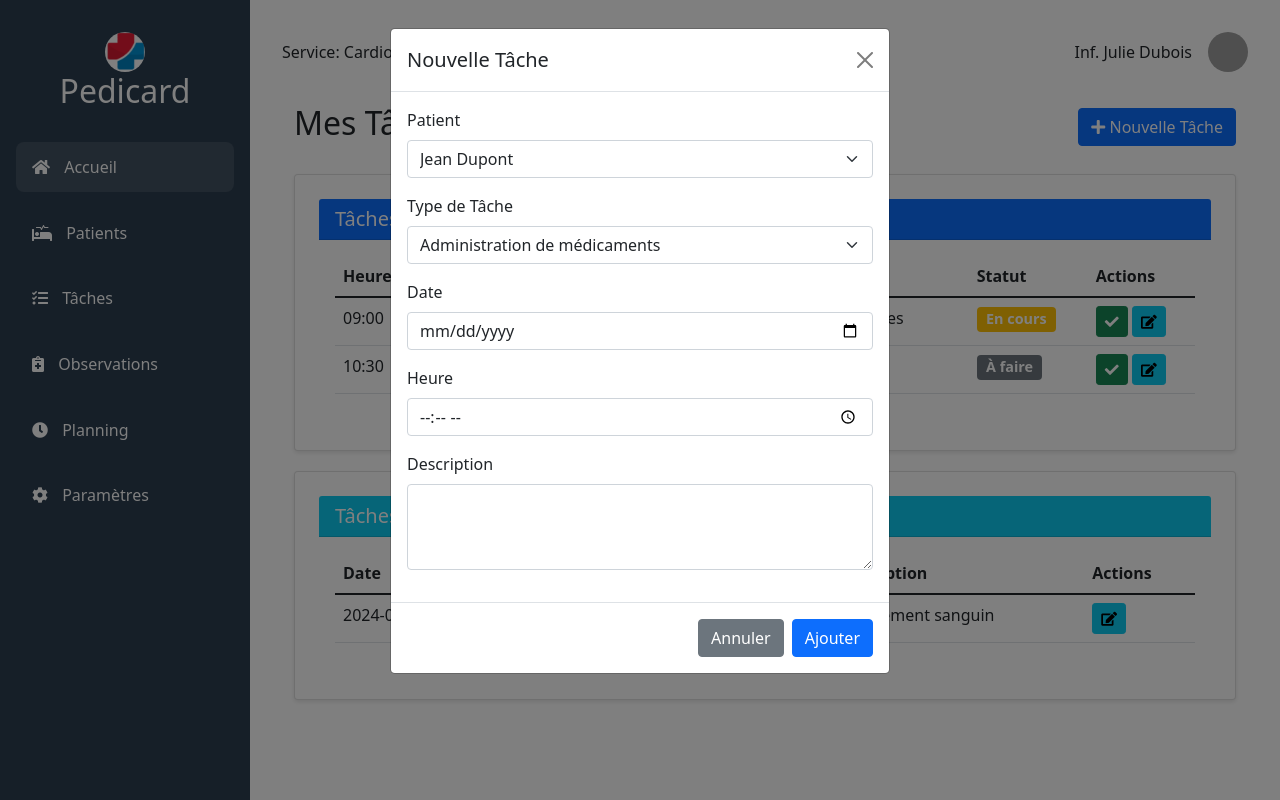
After one commit to essodond/Pedicard, a Django app: page /app/infirmier/taches/ in a window 1280 px wide, after a click on "Nouvelle Tâche". The commit adds this page. Run offline with Django 5.2, Linux system fonts and the light colour scheme; grey boxes are pictures that could not be loaded.

Commit message:
ajout de la partie infirmier et admin

```diff
--- /dev/null
+++ b/app/templates/infirmier/tache.html
@@ -0,0 +1,193 @@
+{% load static %}
+<!DOCTYPE html>
+<html lang="fr">
+<head>
+    <meta charset="UTF-8">
+    <meta name="viewport" content="width=device-width, initial-scale=1.0">
+    <title>Tâches Infirmier</title>
+    <link href="https://cdn.jsdelivr.net/npm/bootstrap@5.1.3/dist/css/bootstrap.min.css" rel="stylesheet">
+    <link href="https://cdnjs.cloudflare.com/ajax/libs/font-awesome/5.15.4/css/all.min.css" rel="stylesheet">
+    <link rel="stylesheet" href="{% static 'static/app/css/dashboards.css' %}">
+    <link rel="stylesheet" href="{% static 'app/css/dashboards.css' %}">
+    <link href="https://cdn.jsdelivr.net/npm/bootstrap@5.1.3/dist/css/bootstrap.min.css" rel="stylesheet">
+    <link href="https://cdnjs.cloudflare.com/ajax/libs/font-awesome/5.15.4/css/all.min.css" rel="stylesheet">
+    <style>
+        .task-card {
+            margin-bottom: 20px;
+            box-shadow: 0 2px 4px rgba(0,0,0,0.1);
+        }
+        .badge {
+            font-size: 0.9em;
+        }
+    </style>
+
+</head>
+<body>
+    <div class="sidebar">
+        <div class="logo">
+            <img src="{% static 'app/image/logo.png' %}" alt="Photo de profil" class="profile-pic">
+            <h2>Pedicard</h2>
+        </div>
+        <nav>
+            <a href="#" class="active"><i class="fas fa-home"></i> Accueil</a>
+            <a href="{% url 'liste_patients_infirmier'%}"><i class="fas fa-procedures"></i> Patients</a>
+            <a href="{% url 'taches'%}"><i class="fas fa-tasks"></i> Tâches</a>
+            <a href="#"><i class="fas fa-notes-medical"></i> Observations</a>
+            <a href="#"><i class="fas fa-clock"></i> Planning</a>
+            <a href="#"><i class="fas fa-cog"></i> Paramètres</a>
+        </nav>
+    </div>
+
+    <div class="main-content">
+        <header>
+            <div class="shift-info">
+                Service: Cardiologie - Équipe de jour
+            </div>
+            <div class="user-info">
+                <span>Inf. Julie Dubois</span>
+                <img src="https://placekitten.com/40/40" alt="Photo de profil" class="profile-pic">
+            </div>
+        </header>
+    <div class="container mt-4">
+        <div class="d-flex justify-content-between align-items-center mb-4">
+            <h2>Mes Tâches</h2>
+            <button class="btn btn-primary" data-bs-toggle="modal" data-bs-target="#addTaskModal">
+                <i class="fas fa-plus"></i> Nouvelle Tâche
+            </button>
+        </div>
+
+        <!-- Today's Tasks -->
+        <div class="card task-card">
+            <div class="card-header bg-primary text-white">
+                <h5 class="mb-0">Tâches du Jour</h5>
+            </div>
+            <div class="card-body">
+                <div class="table-responsive">
+                    <table class="table table-hover">
+                        <thead>
+                            <tr>
+                                <th>Heure</th>
+                                <th>Patient</th>
+                                <th>Type</th>
+                                <th>Description</th>
+                                <th>Statut</th>
+                                <th>Actions</th>
+                            </tr>
+                        </thead>
+                        <tbody>
+                            <tr>
+                                <td>09:00</td>
+                                <td>Jean Dupont</td>
+                                <td>Medication</td>
+                                <td>Administration antibiotiques</td>
+                                <td><span class="badge bg-warning">En cours</span></td>
+                                <td>
+                                    <button class="btn btn-success btn-sm"><i class="fas fa-check"></i></button>
+                                    <button class="btn btn-info btn-sm"><i class="fas fa-edit"></i></button>
+                                </td>
+                            </tr>
+                            <tr>
+                                <td>10:30</td>
+                                <td>Marie Martin</td>
+                                <td>Checkup</td>
+                                <td>Contrôle tension artérielle</td>
+                                <td><span class="badge bg-secondary">À faire</span></td>
+                                <td>
+                                    <button class="btn btn-success btn-sm"><i class="fas fa-check"></i></button>
+                                    <button class="btn btn-info btn-sm"><i class="fas fa-edit"></i></button>
+                                </td>
+                            </tr>
+                        </tbody>
+                    </table>
+                </div>
+            </div>
+        </div>
+
+        <!-- Upcoming Tasks -->
+        <div class="card task-card">
+            <div class="card-header bg-info text-white">
+                <h5 class="mb-0">Tâches à Venir</h5>
+            </div>
+            <div class="card-body">
+                <div class="table-responsive">
+                    <table class="table table-hover">
+                        <thead>
+                            <tr>
+                                <th>Date</th>
+                                <th>Heure</th>
+                                <th>Patient</th>
+                                <th>Type</th>
+                                <th>Description</th>
+                                <th>Actions</th>
+                            </tr>
+                        </thead>
+                        <tbody>
+                            <tr>
+                                <td>2024-03-22</td>
+                                <td>11:00</td>
+                                <td>Pierre Dubois</td>
+                                <td>Test</td>
+                                <td>Prélèvement sanguin</td>
+                                <td>
+                                    <button class="btn btn-info btn-sm"><i class="fas fa-edit"></i></button>
+                                </td>
+                            </tr>
+                        </tbody>
+                    </table>
+                </div>
+            </div>
+        </div>
+    </div>
+
+    <!-- Add Task Modal -->
+    <div class="modal fade" id="addTaskModal" tabindex="-1">
+        <div class="modal-dialog">
+            <div class="modal-content">
+                <div class="modal-header">
+                    <h5 class="modal-title">Nouvelle Tâche</h5>
+                    <button type="button" class="btn-close" data-bs-dismiss="modal"></button>
+                </div>
+                <div class="modal-body">
+                    <form>
+                        <div class="mb-3">
+                            <label class="form-label">Patient</label>
+                            <select class="form-select">
+                                <option>Jean Dupont</option>
+                                <option>Marie Martin</option>
+                                <option>Pierre Dubois</option>
+                            </select>
+                        </div>
+                        <div class="mb-3">
+                            <label class="form-label">Type de Tâche</label>
+                            <select class="form-select">
+                                <option>Administration de médicaments</option>
+                                <option>Contrôle de routine</option>
+                                <option>Tests médicaux</option>
+                                <option>Autre</option>
+                            </select>
+                        </div>
+                        <div class="mb-3">
+                            <label class="form-label">Date</label>
+                            <input type="date" class="form-control">
+                        </div>
+                        <div class="mb-3">
+                            <label class="form-label">Heure</label>
+                            <input type="time" class="form-control">
+                        </div>
+                        <div class="mb-3">
+                            <label class="form-label">Description</label>
+                            <textarea class="form-control" rows="3"></textarea>
+                        </div>
+                    </form>
+                </div>
+                <div class="modal-footer">
+                    <button type="button" class="btn btn-secondary" data-bs-dismiss="modal">Annuler</button>
+                    <button type="button" class="btn btn-primary">Ajouter</button>
+                </div>
+            </div>
+        </div>
+    </div>
+
+    <script src="https://cdn.jsdelivr.net/npm/bootstrap@5.1.3/dist/js/bootstrap.bundle.min.js"></script>
+</body>
+</htmln>
--- a/app/urls.py
+++ b/app/urls.py
@@ -20,6 +20,8 @@ urlpatterns = [
     path('infirmier/', views.dashboard_infirmier, name='dashboard_infirmier'),
     #chemin vers la liste des patients
     path('liste_patient/', views.liste_patients, name='liste_patients'),
+
+    path('liste_patient_infirmier/', views.liste_patients_infirmier, name='liste_patients_infirmier'),
     #chemin vers la liste des rendez-vous du patient
     path('patient/rendezvous/', views.liste_rendezvous_patient, name='liste_rendezvous_patient'),
     #chemin vers ledossier du patient
@@ -39,5 +41,17 @@ urlpatterns = [
     #chemin vers la liste des dossiers du patient
     path('patient/', views.mes_dossiers_patient, name='mes_dossiers_patient'),
 
+    #chemin vers les tache de l'infirmier
+    path('infirmier/taches/', views.taches, name='taches'),
+
+    #chemin vers le dashboard de l'administrateur
+    path('admin/', views.dashboard_admin, name='admin'),
+
+    #chemin vers la liste des personnel
+    path('admin/personnel/', views.liste_personnel, name='personnel'),
+
+    #chemin pour l'ajout de personnel
+    path('admin/personnel/ajouter/', views.ajout_personnel, name='ajout_personnel'),
+
 
 ]
--- a/app/views.py
+++ b/app/views.py
@@ -57,6 +57,9 @@ def inscription(request):
 def liste_patients(request):
     return render(request, 'medecin/liste_patient.html')
 
+def liste_patients_infirmier(request):
+    return render(request, 'infirmier/liste_patient_infirmier.html')
+
 # Vue pour la page des rendez-vous généraux
 def rendezvous(request):
     return render(request, 'rendezvous.html')
@@ -90,3 +93,19 @@ def mes_dossiers_medecin(request):
 # vue pour la page des dossiers des patients
 def mes_dossiers_patient(request):
     return render(request, 'patient/mes_dossiers_patient.html')
+
+#vue vers les tache de l'dashboard_infirmier
+def taches(request):
+    return render(request, 'infirmier/tache.html')
+
+#vue dashboard_admin
+def dashboard_admin(request):
+    return render(request, 'admin/dashboard.html')
+
+#vue pour la page de la liste de personnel pour l'administarateur
+def liste_personnel(request):
+    return render(request, 'admin/personnel/liste_personnel.html')
+
+#vue pour ajout de personnel par l'admin
+def ajout_personnel(request):
+    return render(request, 'admin/personnel/ajout_personnel.html')
```
Also changed, not shown: app/templates/admin/dashboard.html (added, +101 -0 lines), app/templates/admin/personnel/ajout_personnel.html (added, +193 -0 lines), app/templates/admin/personnel/liste_personnel.html (added, +106 -0 lines), app/templates/infirmier/dashboard.html (+5 -2 lines), app/templates/infirmier/liste_patient_infirmier.html (added, +94 -0 lines).
